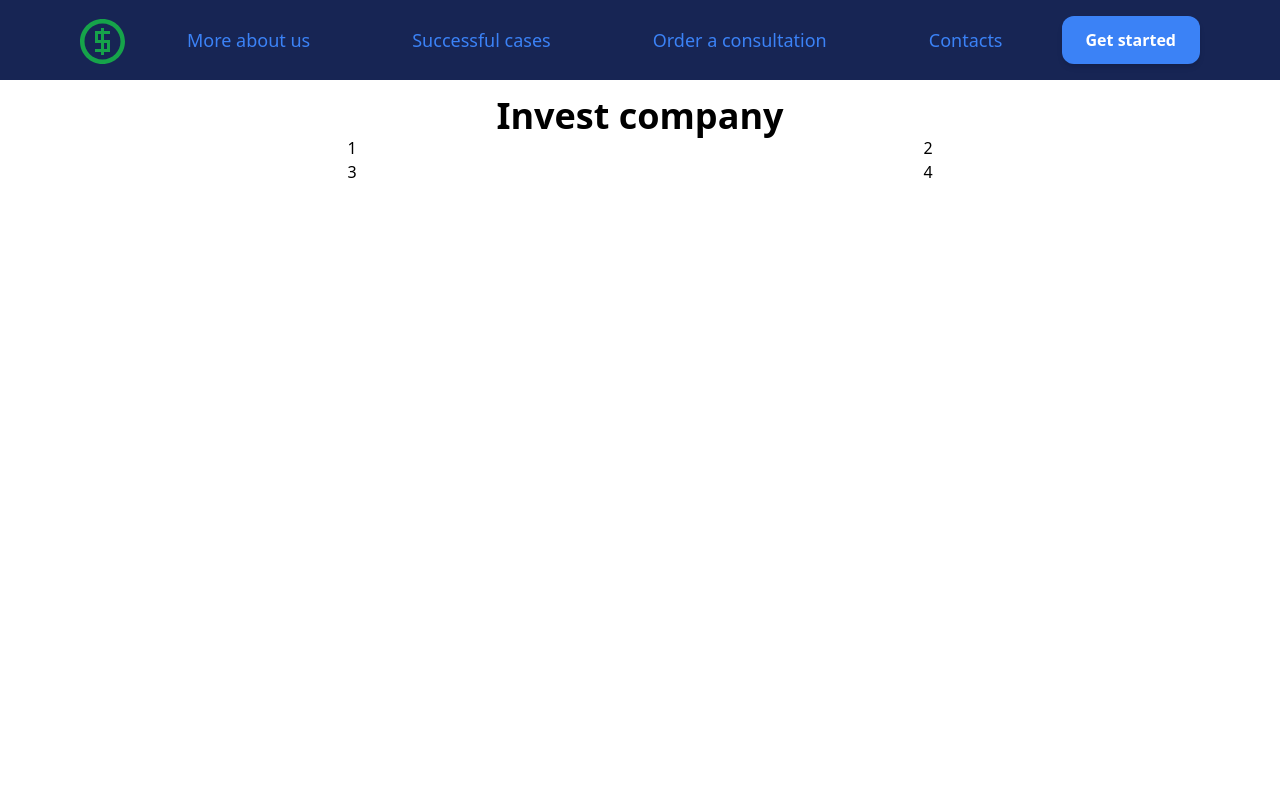
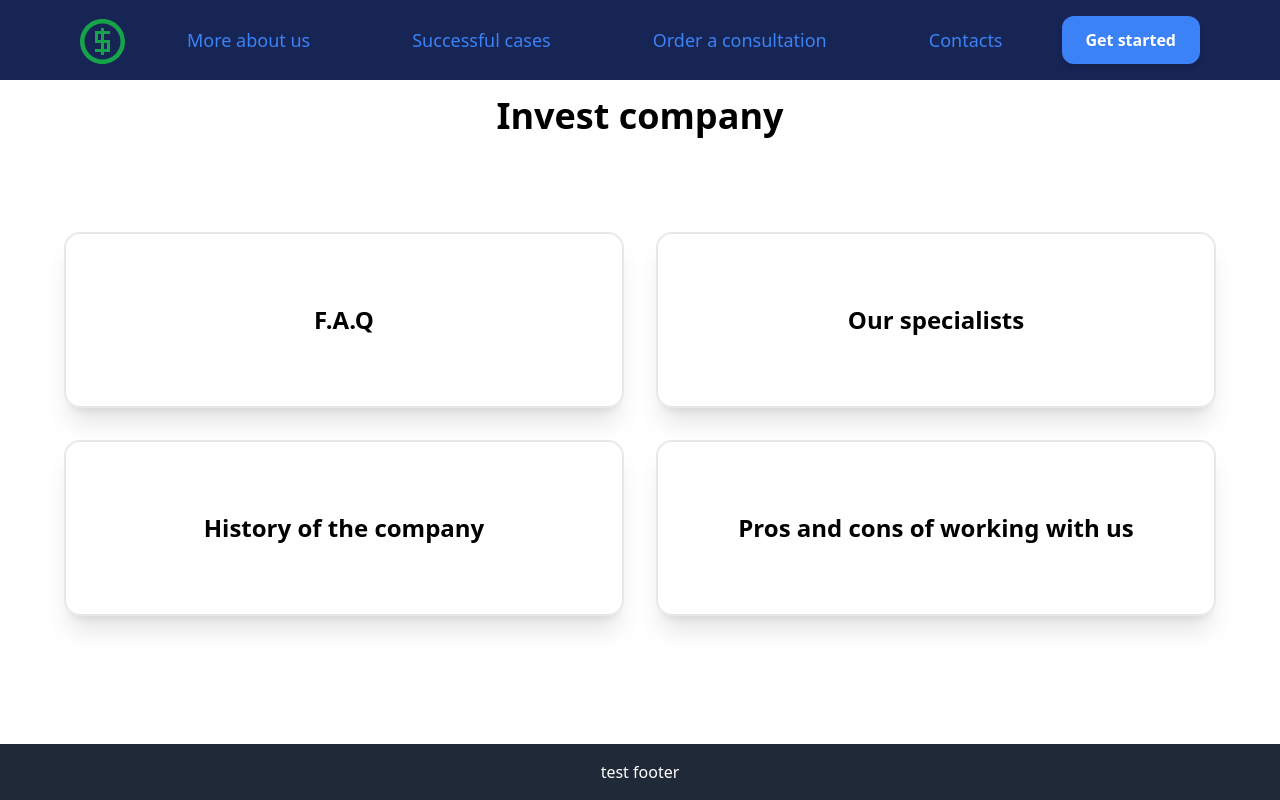
Before and after one commit to VitaliyKalmykov/invest, a React (Create React App) app: page /more in a window 1280 px wide. Built offline with nearby package versions, Linux system fonts and the light colour scheme.

Commit message:
add test footer and do work on section

```diff
--- a/src/App.js
+++ b/src/App.js
@@ -3,6 +3,7 @@ import { BrowserRouter as Router } from "react-router-dom"; // Імпортує
 import Header from "./components/Header/Header";
 import Main from "./components/Main/Main";
 import Modal from "./components/Modal/Modal";
+import Footer from "./components/Footer/Footer";
 
 function App() {
 
@@ -13,6 +14,7 @@ function App() {
         <Router> {/* Обгортаємо весь додаток в Router */}
             <Header setIsModalOpen={setIsModalOpen} isModalOpen={isModalOpen} />
             <Main/>
+            <Footer/>
             <Modal isModalOpen={isModalOpen} setIsModalOpen={setIsModalOpen} />
         </Router>
     </>
--- /dev/null
+++ b/src/components/Footer/Footer.jsx
@@ -0,0 +1,11 @@
+import React from 'react';
+
+const Footer = () => {
+    return (
+        <footer className="absolute bottom-0 left-0 w-full bg-gray-800 text-white text-center p-4">
+            test footer
+        </footer>
+    );
+};
+
+export default Footer;
--- a/src/components/Main/MoreSection/More.jsx
+++ b/src/components/Main/MoreSection/More.jsx
@@ -5,7 +5,7 @@ const More = () => {
     return (
         <section>
             <div className="container">
-                <div className="text-center font-black text-4xl pt-4">
+                <div className="text-center font-black text-4xl pt-4 pb-24">
                     <h1>
                         Invest company
                     </h1>
--- a/src/components/Main/MoreSection/MoreContainers.jsx
+++ b/src/components/Main/MoreSection/MoreContainers.jsx
@@ -2,11 +2,75 @@ import React from 'react';
 
 const MoreContainers = () => {
     return (
-        <div className="grid grid-cols-2 align-center justify-center text-center">
-            <div>1</div>
-            <div>2</div>
-            <div>3</div>
-            <div>4</div>
+        <div className="grid grid-cols-2 align-center justify-center text-center gap-8 h-96">
+            <div className="
+            group
+            border-2
+            flex items-center justify-center
+            font-bold text-2xl
+            shadow-xl rounded-2xl
+            transition-all duration-300 ease-in
+            hover:scale-110
+            ">
+    <span className="relative
+    border-transparent
+    transition-all duration-300 ease-in
+    group-hover:border group-hover:border-blue-500
+    group-hover:px-2">
+      F.A.Q
+    </span>
+            </div>
+            <div className="
+            group
+            border-2
+            flex items-center justify-center
+            font-bold text-2xl
+            shadow-xl rounded-2xl
+            transition-all duration-300 ease-in
+            hover:scale-110
+            ">
+                    <span
+                        className="relative
+                        border-transparent transition-all
+                        duration-300 ease-in
+                        group-hover:border group-hover:border-blue-500 group-hover:px-2">
+                        Our specialists
+                        </span>
+            </div>
+            <div className="
+            group
+            border-2
+            flex items-center justify-center
+            font-bold text-2xl
+            shadow-xl rounded-2xl
+            transition-all duration-300 ease-in
+            hover:scale-110
+            ">
+                 <span
+                     className="relative
+                        border-transparent transition-all
+                        duration-300 ease-in
+                        group-hover:border group-hover:border-blue-500 group-hover:px-2">
+                 History of the company
+                 </span>
+            </div>
+            <div className="
+            group
+            border-2
+            flex items-center justify-center
+            font-bold text-2xl
+            shadow-xl rounded-2xl
+            transition-all duration-300 ease-in
+            hover:scale-110
+            ">
+                <span
+                    className="relative
+                        border-transparent transition-all
+                        duration-300 ease-in
+                        group-hover:border group-hover:border-blue-500 group-hover:px-2">
+                    Pros and cons of working with us
+                 </span>
+            </div>
         </div>
     );
 };
```
